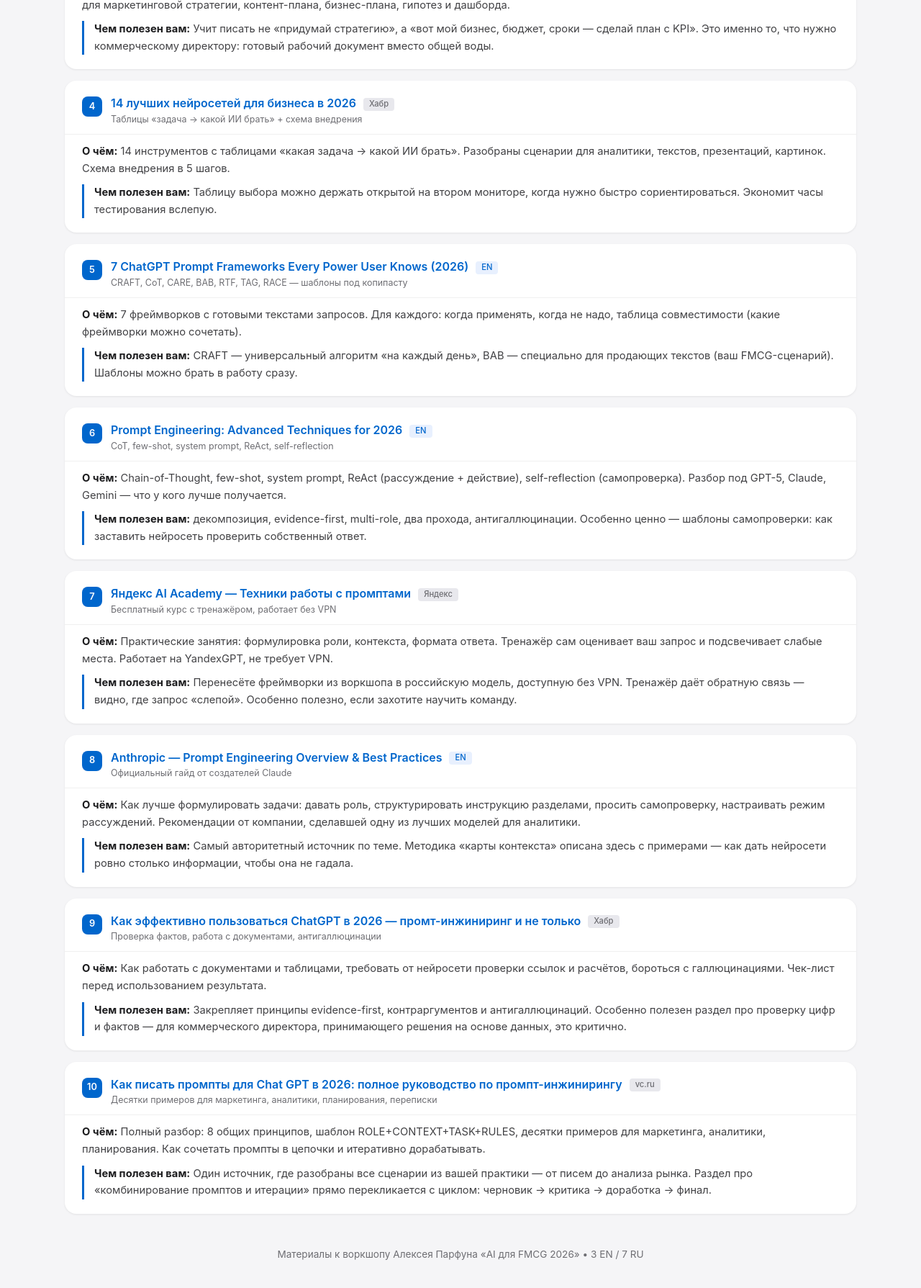
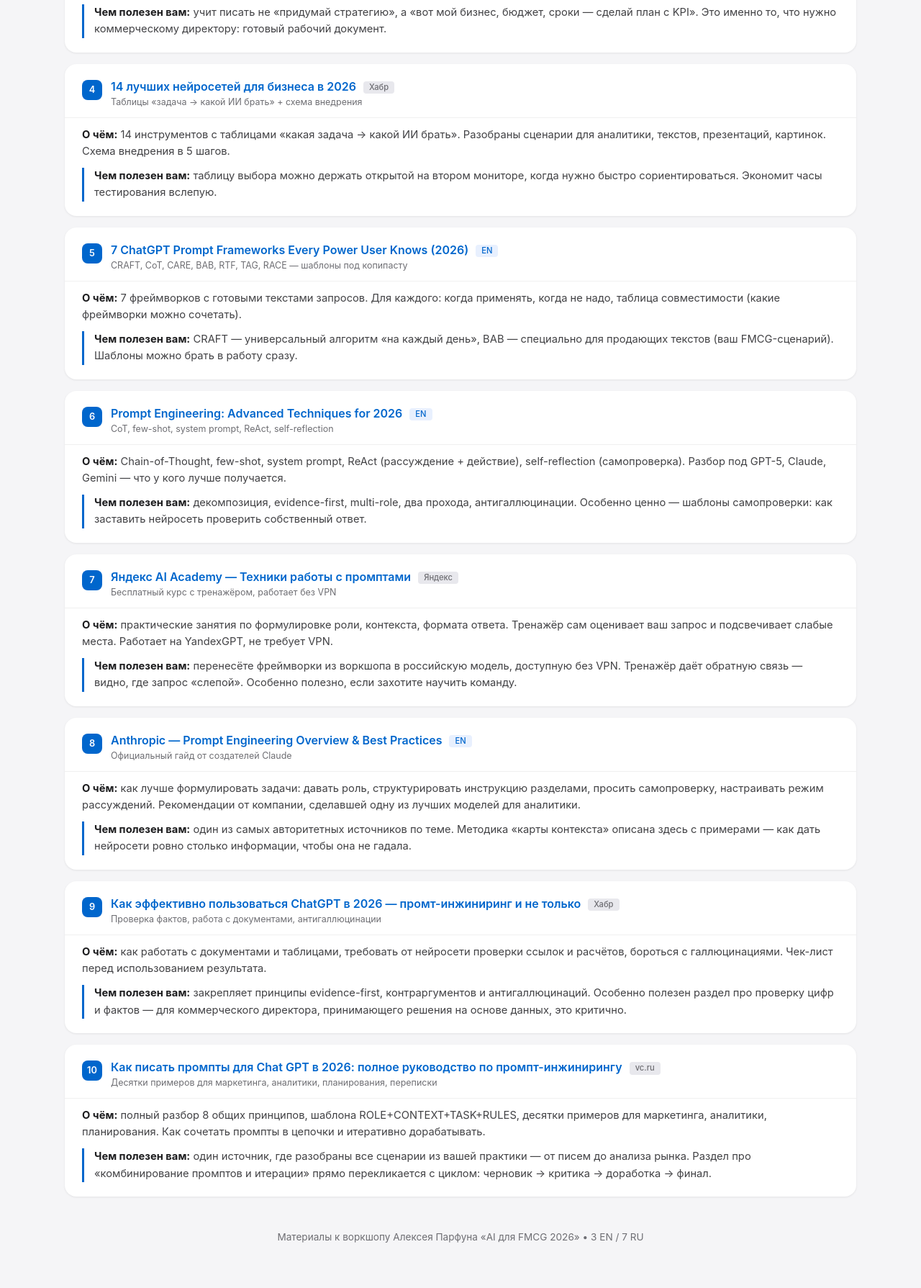
Before and after one commit to mrvolkomorov/ai-fmcg-materials, a plain HTML site: page index.html in a window 1280 px wide. Shown: the part 913-2702 px from the top of the page at 72% size. Drawn offline with Linux system fonts and the light colour scheme.

Commit message:
Update index.html

```diff
--- a/index.html
+++ b/index.html
@@ -146,8 +146,8 @@
     </div>
   </div>
   <div class="card-body">
-    <div class="summary"><strong>О чём:</strong> Опирается на исследования (The Prompt Report, Wharton и др.). Разбирает: пустой запрос без контекста, устаревший приём «ты — эксперт», когда «думай пошагово» уже вредит, почему примеры работают лучше описаний, как формулировать запреты.</div>
-    <div class="why"><strong>Чем полезен вам:</strong> Прямое продолжение озвученных принципов чёткости и контекста и проверка сделанных допущений. Показывает конкретные «плохой→хороший» примеры запросов, которые можно сразу применить.</div>
+    <div class="summary"><strong>О чём:</strong> опирается на исследования (The Prompt Report, Wharton и др.). Разбирает: пустой запрос без контекста, устаревший приём «ты — эксперт», когда «думай пошагово» уже вредит, почему примеры работают лучше описаний, как формулировать запреты.</div>
+    <div class="why"><strong>Чем полезен вам:</strong> прямое продолжение озвученных принципов чёткости и контекста и проверка сделанных допущений. Показывает конкретные «плохой→хороший» примеры запросов, которые можно сразу применить.</div>
   </div>
 </div>
 
@@ -162,8 +162,8 @@
     </div>
   </div>
   <div class="card-body">
-    <div class="summary"><strong>О чём:</strong> Рассказывает, кто сейчас главные игроки (OpenAI, Google, Anthropic, DeepSeek и другие), сколько стоят модели, чем отличаются по контексту и скорости. Объясняет, почему разница между топовыми моделями на практике часто несущественна.</div>
-    <div class="why"><strong>Чем полезен вам:</strong> Закрепляет слайды обзор нейросетей и поможет предметно выбрать модель под задачу, а не под бренд — и не переплачивать.</div>
+    <div class="summary"><strong>О чём:</strong> рассказывает, кто сейчас главные игроки (OpenAI, Google, Anthropic, DeepSeek и другие), сколько стоят модели, чем отличаются по контексту и скорости. Объясняет, почему разница между топовыми моделями на практике часто несущественна.</div>
+    <div class="why"><strong>Чем полезен вам:</strong> закрепляет обзор нейросетей и поможет предметно выбрать модель под задачу, а не под бренд — и не переплачивать.</div>
   </div>
 </div>
 
@@ -179,7 +179,7 @@
   </div>
   <div class="card-body">
     <div class="summary"><strong>О чём:</strong> 7 принципов эффективного промпта: роль, контекст, формат, структура, ограничения, варианты, правило честности. Готовые шаблоны для маркетинговой стратегии, контент-плана, бизнес-плана, гипотез и дашборда.</div>
-    <div class="why"><strong>Чем полезен вам:</strong> Учит писать не «придумай стратегию», а «вот мой бизнес, бюджет, сроки — сделай план с KPI». Это именно то, что нужно коммерческому директору: готовый рабочий документ вместо общей воды.</div>
+    <div class="why"><strong>Чем полезен вам:</strong> учит писать не «придумай стратегию», а «вот мой бизнес, бюджет, сроки — сделай план с KPI». Это именно то, что нужно коммерческому директору: готовый рабочий документ.</div>
   </div>
 </div>
 
@@ -195,7 +195,7 @@
   </div>
   <div class="card-body">
     <div class="summary"><strong>О чём:</strong> 14 инструментов с таблицами «какая задача → какой ИИ брать». Разобраны сценарии для аналитики, текстов, презентаций, картинок. Схема внедрения в 5 шагов.</div>
-    <div class="why"><strong>Чем полезен вам:</strong> Таблицу выбора можно держать открытой на втором мониторе, когда нужно быстро сориентироваться. Экономит часы тестирования вслепую.</div>
+    <div class="why"><strong>Чем полезен вам:</strong> таблицу выбора можно держать открытой на втором мониторе, когда нужно быстро сориентироваться. Экономит часы тестирования вслепую.</div>
   </div>
 </div>
 
@@ -242,8 +242,8 @@
     </div>
   </div>
   <div class="card-body">
-    <div class="summary"><strong>О чём:</strong> Практические занятия: формулировка роли, контекста, формата ответа. Тренажёр сам оценивает ваш запрос и подсвечивает слабые места. Работает на YandexGPT, не требует VPN.</div>
-    <div class="why"><strong>Чем полезен вам:</strong> Перенесёте фреймворки из воркшопа в российскую модель, доступную без VPN. Тренажёр даёт обратную связь — видно, где запрос «слепой». Особенно полезно, если захотите научить команду.</div>
+    <div class="summary"><strong>О чём:</strong> практические занятия по формулировке роли, контекста, формата ответа. Тренажёр сам оценивает ваш запрос и подсвечивает слабые места. Работает на YandexGPT, не требует VPN.</div>
+    <div class="why"><strong>Чем полезен вам:</strong> перенесёте фреймворки из воркшопа в российскую модель, доступную без VPN. Тренажёр даёт обратную связь — видно, где запрос «слепой». Особенно полезно, если захотите научить команду.</div>
   </div>
 </div>
 
@@ -258,8 +258,8 @@
     </div>
   </div>
   <div class="card-body">
-    <div class="summary"><strong>О чём:</strong> Как лучше формулировать задачи: давать роль, структурировать инструкцию разделами, просить самопроверку, настраивать режим рассуждений. Рекомендации от компании, сделавшей одну из лучших моделей для аналитики.</div>
-    <div class="why"><strong>Чем полезен вам:</strong> Самый авторитетный источник по теме. Методика «карты контекста» описана здесь с примерами — как дать нейросети ровно столько информации, чтобы она не гадала.</div>
+    <div class="summary"><strong>О чём:</strong> как лучше формулировать задачи: давать роль, структурировать инструкцию разделами, просить самопроверку, настраивать режим рассуждений. Рекомендации от компании, сделавшей одну из лучших моделей для аналитики.</div>
+    <div class="why"><strong>Чем полезен вам:</strong> один из самых авторитетных источников по теме. Методика «карты контекста» описана здесь с примерами — как дать нейросети ровно столько информации, чтобы она не гадала.</div>
   </div>
 </div>
 
@@ -274,8 +274,8 @@
     </div>
   </div>
   <div class="card-body">
-    <div class="summary"><strong>О чём:</strong> Как работать с документами и таблицами, требовать от нейросети проверки ссылок и расчётов, бороться с галлюцинациями. Чек-лист перед использованием результата.</div>
-    <div class="why"><strong>Чем полезен вам:</strong> Закрепляет принципы evidence-first, контраргументов и антигаллюцинаций. Особенно полезен раздел про проверку цифр и фактов — для коммерческого директора, принимающего решения на основе данных, это критично.</div>
+    <div class="summary"><strong>О чём:</strong> как работать с документами и таблицами, требовать от нейросети проверки ссылок и расчётов, бороться с галлюцинациями. Чек-лист перед использованием результата.</div>
+    <div class="why"><strong>Чем полезен вам:</strong> закрепляет принципы evidence-first, контраргументов и антигаллюцинаций. Особенно полезен раздел про проверку цифр и фактов — для коммерческого директора, принимающего решения на основе данных, это критично.</div>
   </div>
 </div>
 
@@ -290,8 +290,8 @@
     </div>
   </div>
   <div class="card-body">
-    <div class="summary"><strong>О чём:</strong> Полный разбор: 8 общих принципов, шаблон ROLE+CONTEXT+TASK+RULES, десятки примеров для маркетинга, аналитики, планирования. Как сочетать промпты в цепочки и итеративно дорабатывать.</div>
-    <div class="why"><strong>Чем полезен вам:</strong> Один источник, где разобраны все сценарии из вашей практики — от писем до анализа рынка. Раздел про «комбинирование промптов и итерации» прямо перекликается с циклом: черновик → критика → доработка → финал.</div>
+    <div class="summary"><strong>О чём:</strong> полный разбор 8 общих принципов, шаблона ROLE+CONTEXT+TASK+RULES, десятки примеров для маркетинга, аналитики, планирования. Как сочетать промпты в цепочки и итеративно дорабатывать.</div>
+    <div class="why"><strong>Чем полезен вам:</strong> один источник, где разобраны все сценарии из вашей практики — от писем до анализа рынка. Раздел про «комбинирование промптов и итерации» прямо перекликается с циклом: черновик → критика → доработка → финал.</div>
   </div>
 </div>
 
```
